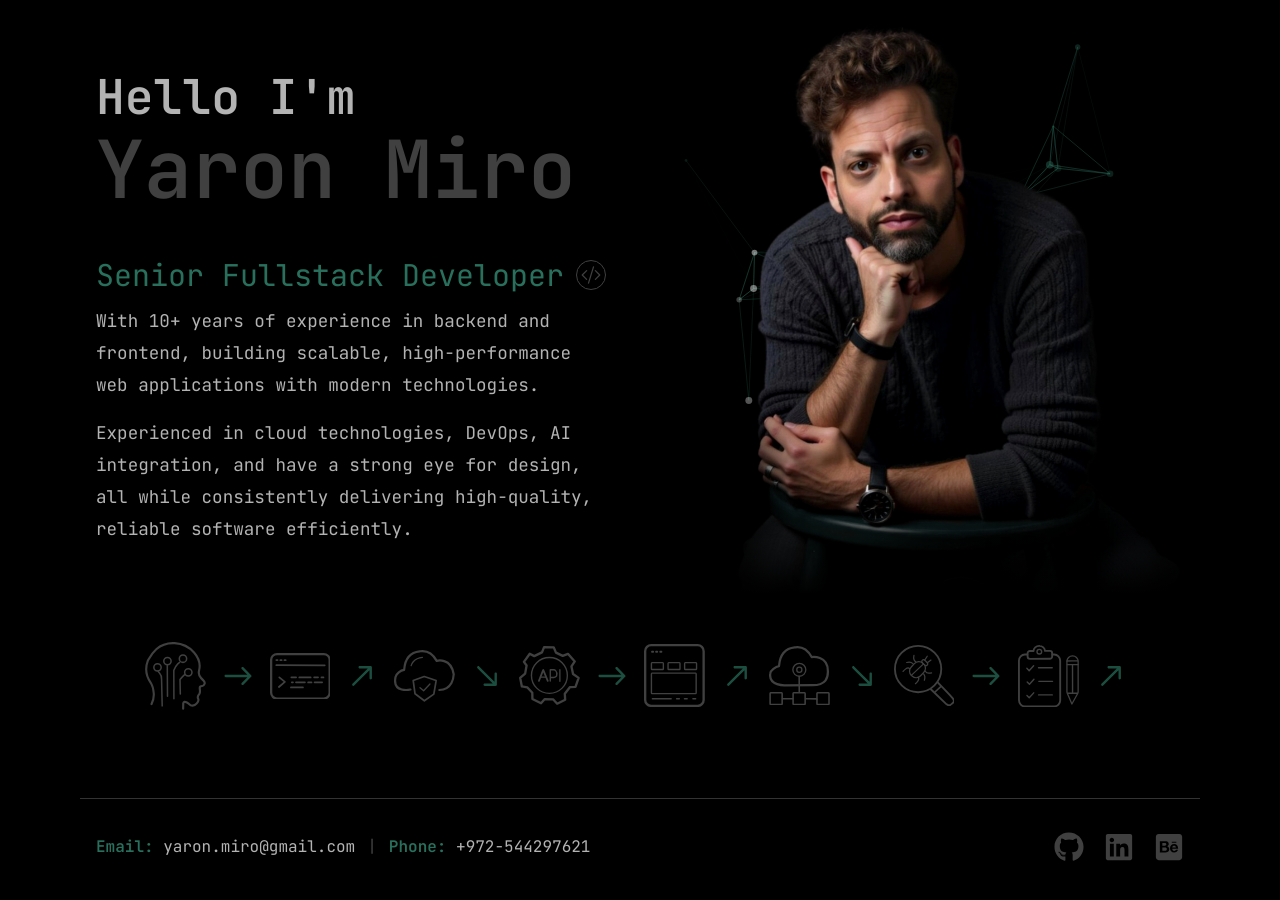
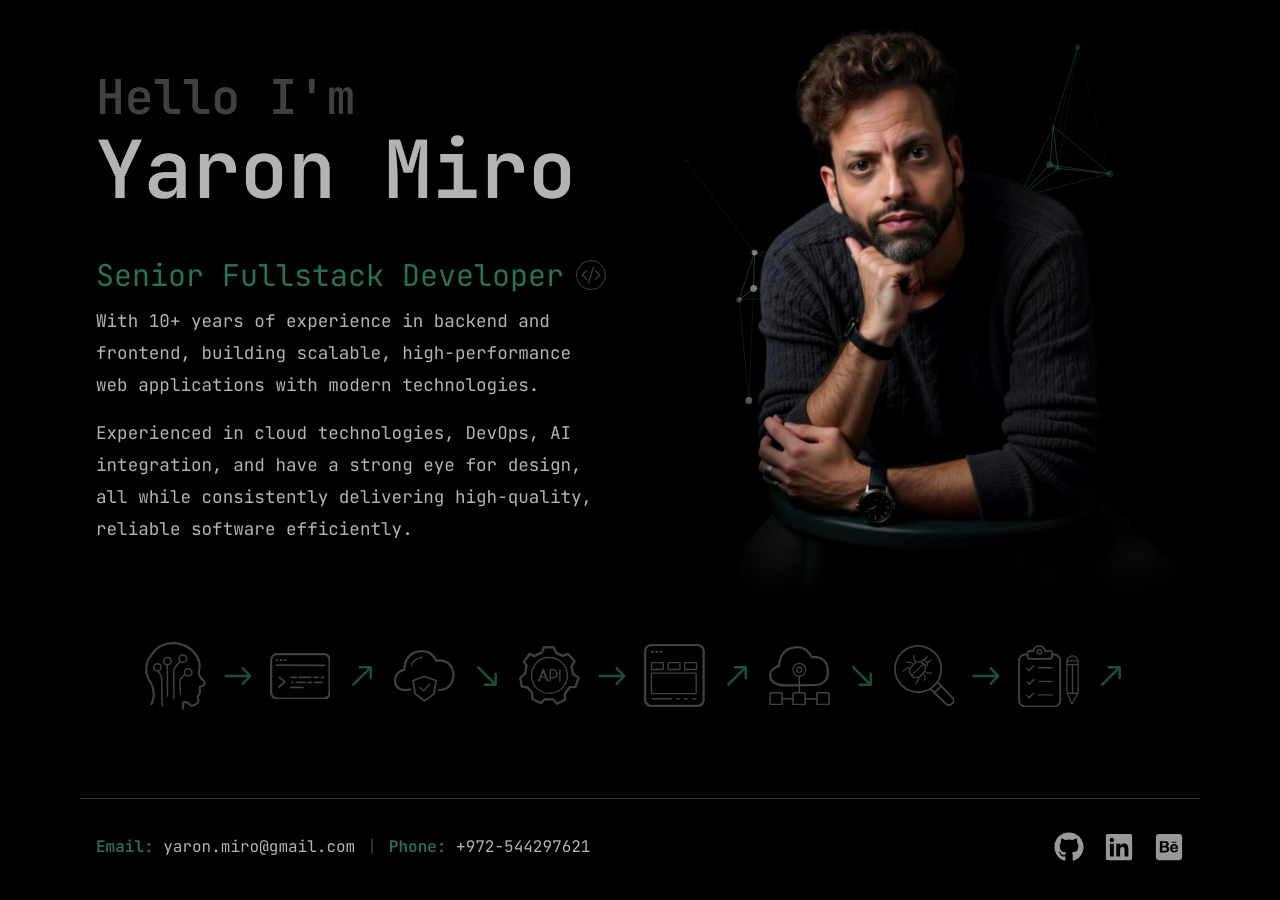
Before and after one commit to YaronMiro/ym-website, a Next.js app: page / in a window 1280 px wide. Shown: the part 260-1160 px from the top of the page. Built offline with nearby package versions, Linux system fonts and the light colour scheme.

Commit message:
fix hero layout and design 37

```diff
--- a/app/globals.css
+++ b/app/globals.css
@@ -20,8 +20,6 @@
     --popover-foreground: 222.2 84% 4.9%;
 
     --primary: 0 0% 0%;
-
-    --primary-foreground: 240 3% 13%;
 
     --primary-hover: 240 3% 18%;
 
--- a/app/page.tsx
+++ b/app/page.tsx
@@ -18,8 +18,8 @@ const Home: React.FC = () => {
             <div>
               {/* main Title */}
               <h1 className="flex flex-col font-semibold">
-                <span className="text-5xl text-white/70">Hello I&apos;m</span>
-                <span className="text-[5rem] leading-[1.2] text-secondary">Yaron Miro</span>
+                <span className="text-5xl text-secondary">Hello I&apos;m</span>
+                <span className="text-[5rem] leading-[1.2] text-white/70">Yaron Miro</span>
               </h1>
               {/* role */}
               <div className="flex items-center mt-10 gap-3">
--- a/components/Social.tsx
+++ b/components/Social.tsx
@@ -28,7 +28,7 @@ const Social: React.FC<SocialProps> = ({ className, iconStyles }) => {
                             target="_blank"
                         >
                             <div className="flex items-center">
-                                <div className={`flex justify-center text-secondary group-hover:text-secondary/80 ${iconStyles}`}>
+                                <div className={`flex justify-center text-white/60 group-hover:text-secondary/80 ${iconStyles}`}>
                                     {icon}
                                 </div>
                             </div>
```
